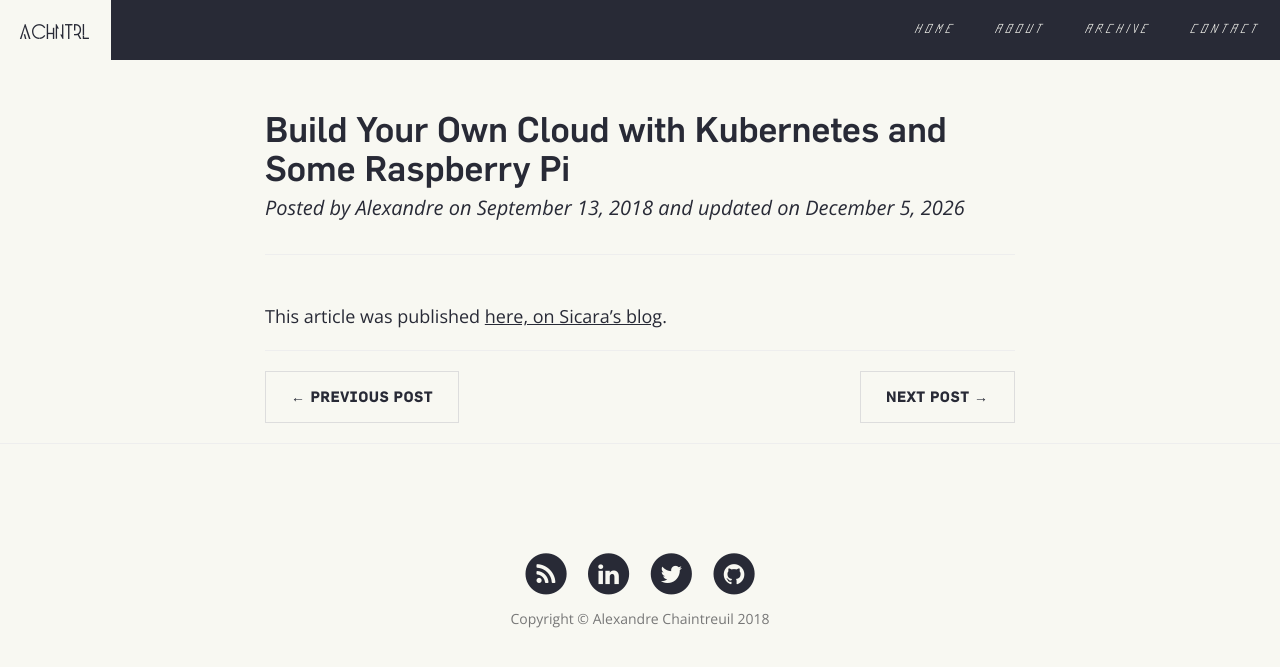
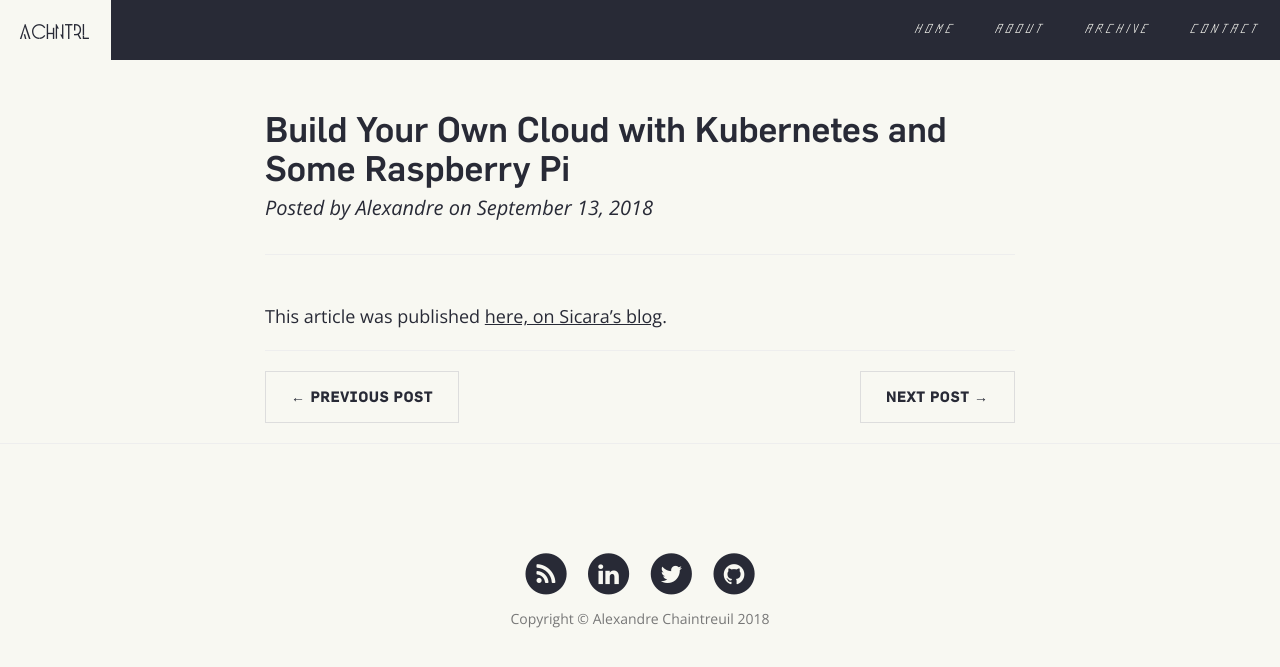
Before and after one commit to achntrl/achntrl.github.io, a Jekyll site: the page built from _posts/2018-09-13-build-own-cloud-kubernetes-raspberry-pi.markdown, in a window 1280 px wide. Shown: the top 667 px of the page. Built offline with Jekyll 4.4.1, drawn with Linux system fonts in a browser that asks for light colours; nearby versions of some CDN libraries; comment, search, counter and statistics services are not loaded.

```diff
--- a/_layouts/post.html
+++ b/_layouts/post.html
@@ -24,9 +24,6 @@ layout: default
                         on {{ page.date | date: "%B %-d, %Y" }}
                         {% if page.update-date and page.update-date != page.date %}
                             and updated on {{ page.update-date | date: "%B %-d, %Y" }}
-                        {% endif %}
-                        {% if page.last-modified-date and page.last-modified-date != page.date %}
-                            and updated on {{ page.last-modified-date | date: "%B %-d, %Y" }}
                         {% endif %}
                     </span>
                 </div>
--- a/_plugins/add-last-modified-date.rb
+++ /dev/null
@@ -1,9 +0,0 @@
-Jekyll::Hooks.register :posts, :pre_render do |post|
-
-    # get the current post last modified time
-    modification_time = File.mtime( post.path )
-
-    # inject modification_time in post's datas.
-    post.data['last-modified-date'] = modification_time
-
-  end
--- a/_posts/2018-11-05-running-a-kubernetes-cluster.markdown
+++ b/_posts/2018-11-05-running-a-kubernetes-cluster.markdown
@@ -81,5 +81,5 @@ on the master node and 0 kbps reads.
 
 ## Next projects
 
-- ~~Measure humidity and temperature in my appartment and send them to a Datadog dashboard with Dogstatsd. I ordered some NodeMCU and DHT22 on Aliexpress but they will take time to arrive~~
+- Measure humidity and temperature in my appartment and send them to a Datadog dashboard with Dogstatsd. I ordered some NodeMCU and DHT22 on Aliexpress but they will take time to arrive :(
 - Find a way to rate limit my url with basic auth to prevent brute force attack / DDoS
```
